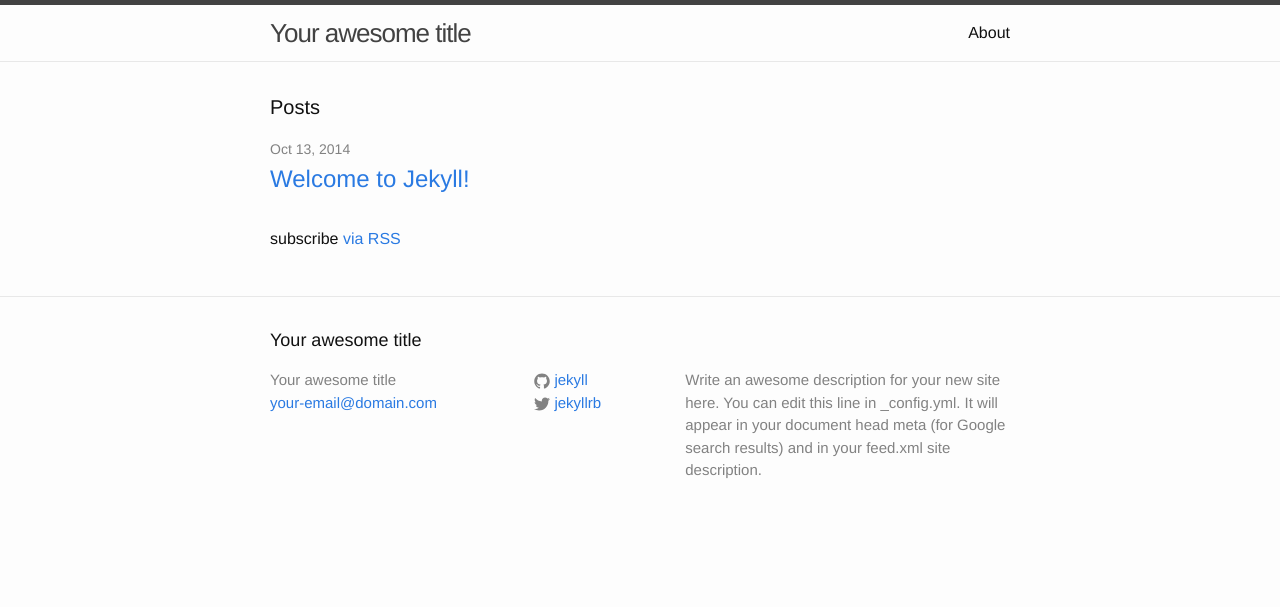
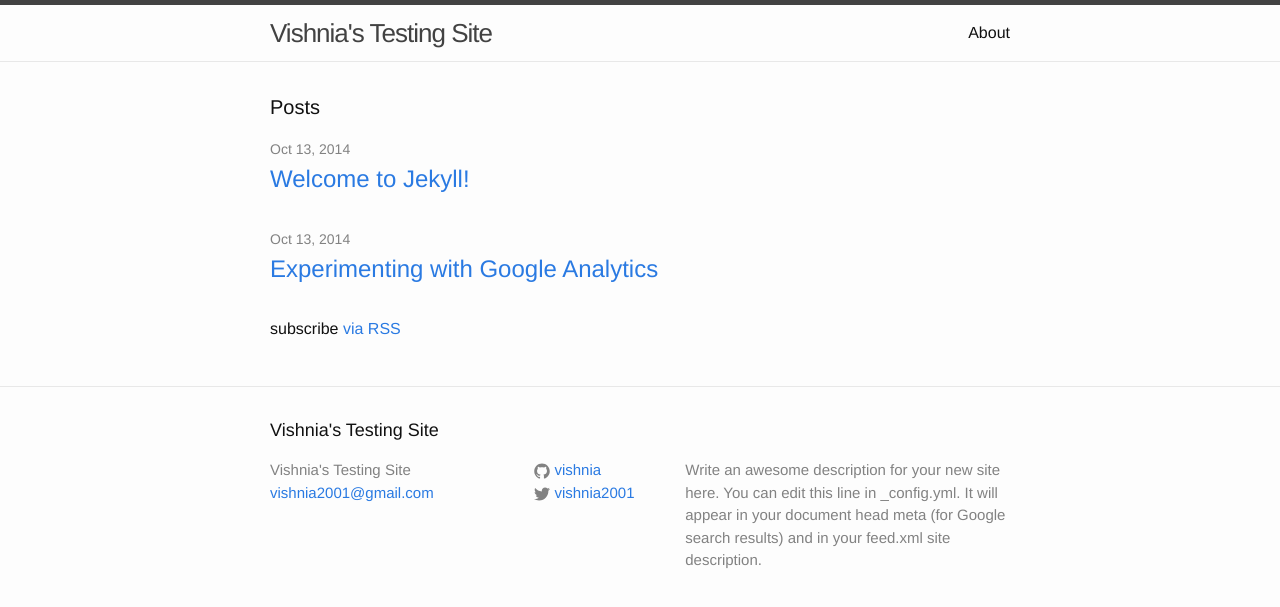
Before and after one commit to vishnia/vishnia.github.io, a Jekyll site: the page built from index.html, in a window 1280 px wide. Shown: the top 607 px of the page. Built offline with Jekyll 4.4.1, drawn with Linux system fonts in a browser that asks for light colours.

Commit message:
Add experimenting w/ google analytics post

```diff
--- a/_config.yml
+++ b/_config.yml
@@ -1,14 +1,14 @@
 # Site settings
-title: Your awesome title
-email: your-email@domain.com
+title: Vishnia's Testing Site
+email: vishnia2001@gmail.com
 description: > # this means to ignore newlines until "baseurl:"
   Write an awesome description for your new site here. You can edit this
   line in _config.yml. It will appear in your document head meta (for
   Google search results) and in your feed.xml site description.
 baseurl: "" # the subpath of your site, e.g. /blog/
-url: "http://yourdomain.com" # the base hostname & protocol for your site
-twitter_username: jekyllrb
-github_username:  jekyll
+url: "http://vishnia.github.io" # the base hostname & protocol for your site
+twitter_username: vishnia2001
+github_username:  vishnia
 
 # Build settings
 markdown: kramdown
```
Also changed, not shown: _posts/2014-10-13-experimenting-with-google-analytics.markdown (added, +8 -0 lines), 1 other file.
